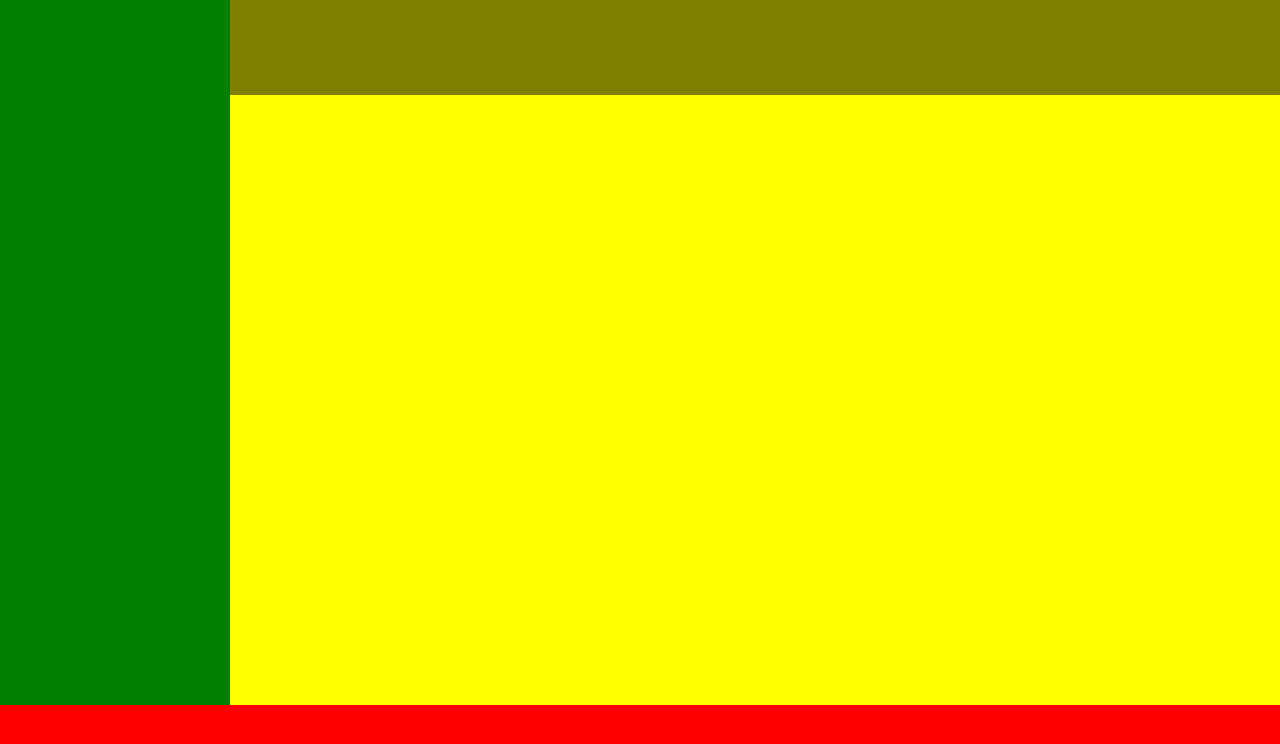
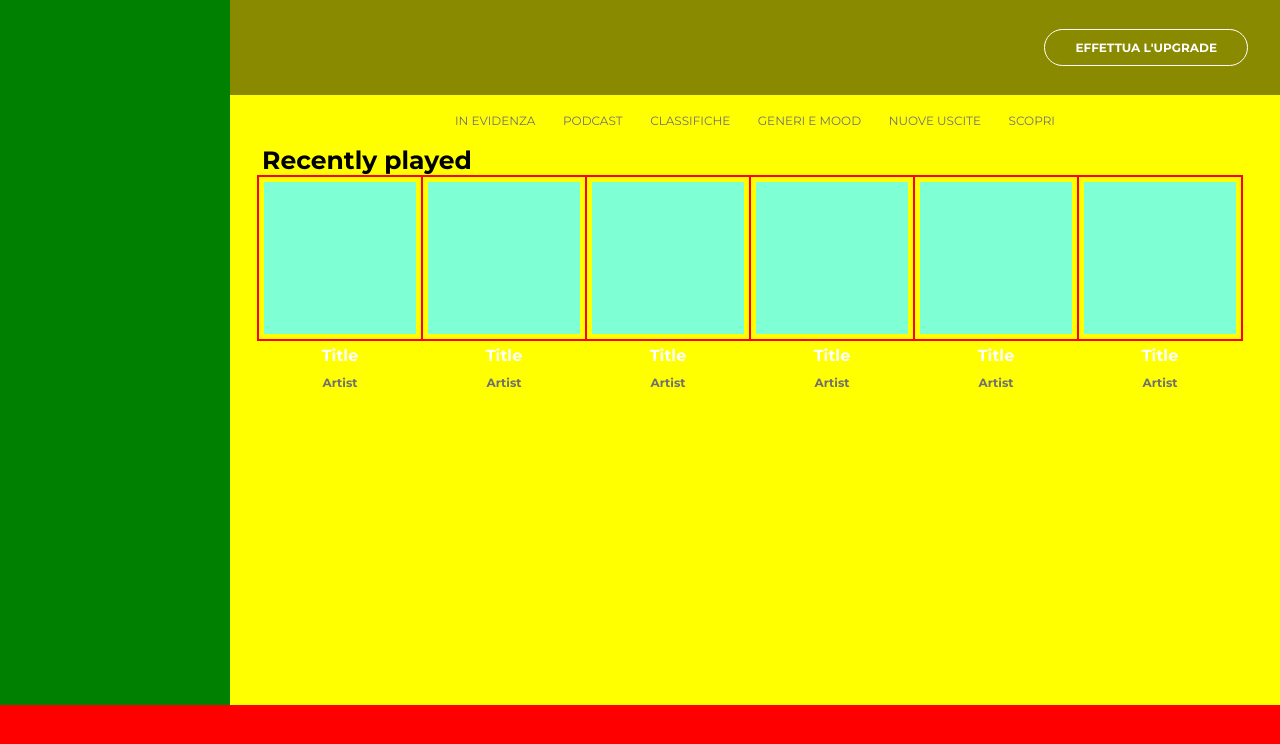
Before and after one commit to GioGreco/html-css-spotifyweb, a plain HTML site: page index.html in a window 1280 px wide. Drawn offline with Linux system fonts and the light colour scheme.

Commit message:
add recently played section (raw)

```diff
--- a/css/style.css
+++ b/css/style.css
@@ -7,7 +7,7 @@
 
 :root{
     --nero100: #000000;
-    --black-opacity: #000000;
+    --black-opacity: #00000075;
     --deep-blue: #141922;
     --dark-grey: #282828;
     --text-white: #ffffff;
@@ -15,7 +15,8 @@
     --lime-green: #adff2f;
 }
 
-/* GENERAL */
+/* MACRO CONTAINERS */
+
 body{
     font-family: 'Montserrat', sans-serif;
 }
@@ -26,15 +27,75 @@ body{
     background-color: black;
 }
 
+.main-content{
+    width: calc(100% - 230px);
+    height: 100%;
+    background-color: yellow;
+    position: fixed;
+    left: 230px;
+}
+
+/* STANDARD STYLES */
+
+ul{
+    list-style: none;
+}
+
+a{
+    text-decoration: none;
+}
+/* GENERAL CLASSES */
+.flex{
+    display: flex;
+}
+
+.space-between{
+    justify-content: space-between;
+}
+
+.align-center{
+    align-items: center;
+}
+
+.text-center{
+    text-align: center;
+}
+
+/* FONT CLASSES */
+.pretty-heavy{
+    font-weight: 700;
+}
+
+.heavy{
+    font-weight: bold;
+}
+
+.small{
+    font-size: 12px;
+}
+
+.large{
+    font-size: 25px;
+}
+
 /* NAVBAR */
 
 .navbar{
-    width: 100%;
+    width: calc(100% - 230px);
     height: 95px;
-    background-color: rgba(0,0,0,0.5);
+    background-color: var(--black-opacity);
     position: fixed;
     top: 0;
     z-index: 1000;
+    justify-content: flex-end;
+    padding: 0 2rem;
+}
+
+.upgrade-btn{
+    border: 1px solid var(--text-white);
+    padding: 10px 30px;
+    border-radius: 30px;
+    color: var(--text-white);
 }
 
 /* SIDEBAR */
@@ -42,6 +103,8 @@ body{
 .sidebar{
     width: 230px;
     height: 100%;
+    position: fixed;
+    left: 0;
     background-color: green;
 }
 
@@ -52,17 +115,55 @@ main{
     display: flex;
 }
 
-.main-content{
-    width: calc(100% - 230px);
+main .main-content .inner-content{
+    overflow-y: auto;
     height: 100%;
-    background-color: yellow;
+    padding: 95px 2rem 0;
 }
 
-.inner-content{
-    overflow-y: auto;
+main .main-content .inner-content .navigate-pages{
+    margin: 0 auto;
+    width: 600px;
+    height: 50px;
+}
+
+main .main-content .inner-content .navigate-pages ul{
     height: 100%;
 }
 
+main .main-content .inner-content .navigate-pages a{
+    color: var(--text-grey);
+}
+
+main .main-content .inner-content .cards{
+    width: 100%;
+    border: 1px solid red;
+    margin-left: -5px;
+    margin-right: -5px;
+}
+
+main .main-content .inner-content .cards .card{
+    border: 1px solid red;
+    width: calc((100vw - (230px + 4rem)) / 6);
+    height: calc((100vw - (230px + 4rem)) / 6);
+    padding: 5px 5px;
+}
+
+main .main-content .inner-content .cards .card .cover-img{
+    width: 100%;
+    height: 100%;
+    background-color: aquamarine;
+}
+
+main .main-content .inner-content .cards .card .cover-title{
+    color: var(--text-white);
+    padding-top: 12px;
+}
+
+main .main-content .inner-content .cards .card .cover-artist{
+    color: var(--text-grey);
+    padding-top: 10px;
+}
 /* PLAYER BAR */
 .player{
     width: 100%;
--- a/index.html
+++ b/index.html
@@ -16,11 +16,67 @@
         <main>
             <nav class="sidebar"></nav>
             <section class="main-content">
-                <nav class="navbar">
-
+                <nav class="navbar flex align-center">
+                    <div class="upgrade-btn small pretty-heavy">EFFETTUA L'UPGRADE</div>
                 </nav>
                 <section class="inner-content">
+                    <div class="navigate-pages">
+                        <ul class="flex space-between align-center small">
+                            <li><a href="#">IN EVIDENZA</a></li>
+                            <li><a href="#">PODCAST</a></li>
+                            <li><a href="#">CLASSIFICHE</a></li>
+                            <li><a href="#">GENERI E MOOD</a></li>
+                            <li><a href="#">NUOVE USCITE</a></li>
+                            <li><a href="#">SCOPRI</a></li>
+                        </ul>
+                    </div>
+                    <section class="recently-played">
+                        <p class="large heavy">Recently played</p>
+                        <div class="cards flex space-between align-center">
+                            <div class="card">
+                                <div class="cover-img">
 
+                                </div>
+                                <div class="cover-title heavy text-center">Title</div>
+                                <div class="cover-artist small heavy text-center">Artist</div>
+                            </div>
+                            <div class="card">
+                                <div class="cover-img">
+
+                                </div>
+                                <div class="cover-title heavy text-center">Title</div>
+                                <div class="cover-artist small heavy text-center">Artist</div>
+                            </div>
+                            <div class="card">
+                                <div class="cover-img">
+
+                                </div>
+                                <div class="cover-title heavy text-center">Title</div>
+                                <div class="cover-artist small heavy text-center">Artist</div>
+                            </div>
+                            <div class="card">
+                                <div class="cover-img">
+
+                                </div>
+                                <div class="cover-title heavy text-center">Title</div>
+                                <div class="cover-artist small heavy text-center">Artist</div>
+                            </div>
+                            <div class="card">
+                                <div class="cover-img">
+
+                                </div>
+                                <div class="cover-title heavy text-center">Title</div>
+                                <div class="cover-artist small heavy text-center">Artist</div>
+                            </div>
+                            <div class="card">
+                                <div class="cover-img">
+
+                                </div>
+                                <div class="cover-title heavy text-center">Title</div>
+                                <div class="cover-artist small heavy text-center">Artist</div>
+                            </div>
+                        </div>
+                    </section>
                 </section>
             </section>
         </main>
```
